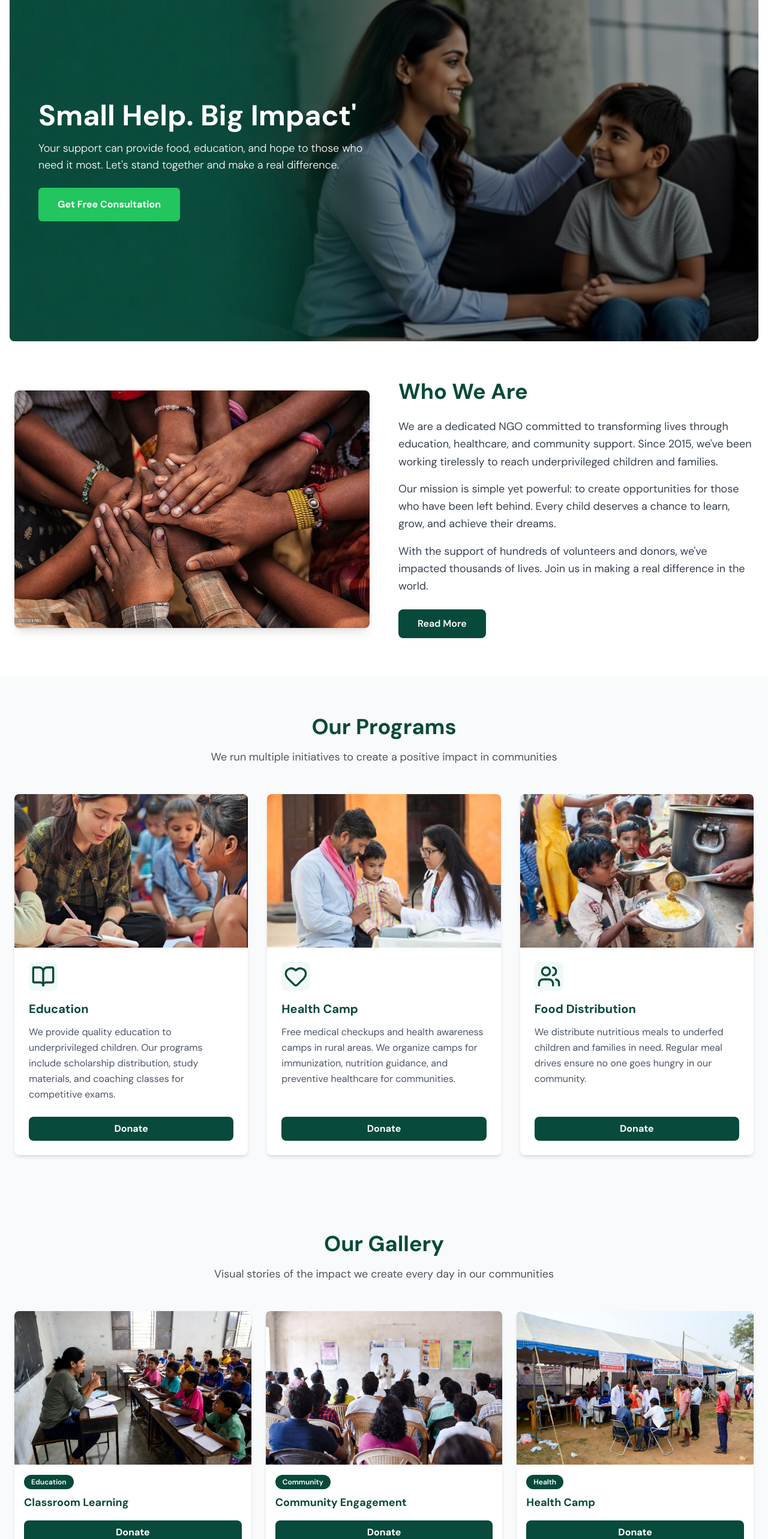
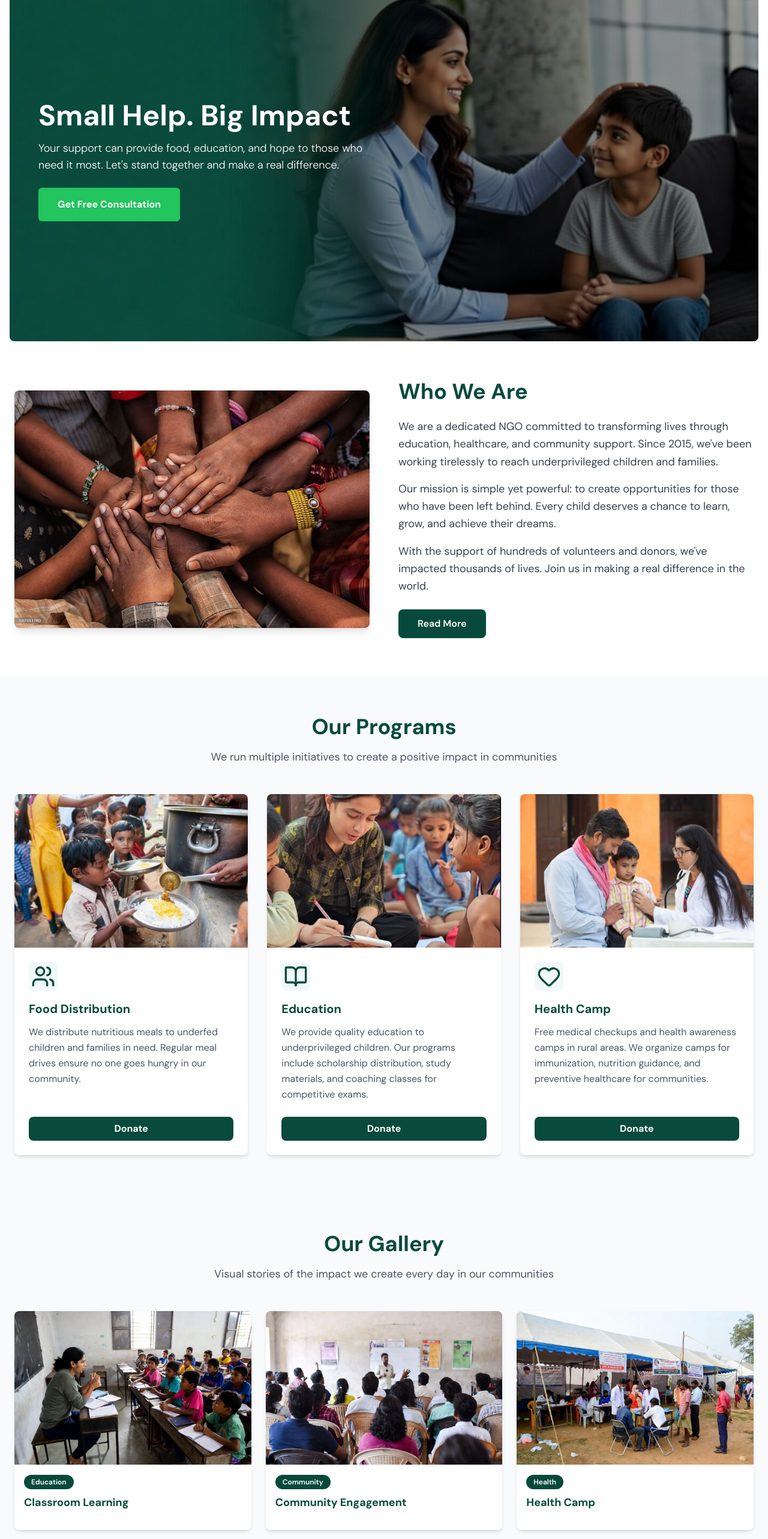
Before and after one commit to vkprajapati96/NGO, a React (Vite) app in the folder frontend/: page / in a window 1280 px wide. Shown: the part 125-2691 px from the top of the page at 60% size. Built offline with nearby package versions, Linux system fonts and the light colour scheme.

Commit message:
first commit

```diff
--- a/frontend/src/components/layout/Footer.jsx
+++ b/frontend/src/components/layout/Footer.jsx
@@ -10,10 +10,9 @@ const Footer = () => {
           {/* Logo & About */}
           <div>
             <h3 className='text-2xl font-bold mb-3'>MyHeart</h3>
-            <p className='text-emerald-100 text-sm leading-relaxed'>
-              Transforming lives through education, healthcare, and community support.
-            </p>
-          </div>
+<p className='text-emerald-100 text-sm leading-relaxed'>
+  Empowering underprivileged communities through nutritious meals, food security, healthcare support, and sustainable development programs that create lasting positive change in their lives.
+</p> </div>
 
           {/* Quick Links */}
           <div>
--- a/frontend/src/pages/About.jsx
+++ b/frontend/src/pages/About.jsx
@@ -72,7 +72,7 @@ const About = () => {
   <div className='max-w-7xl mx-auto  py-12 md:py-20 mt-2 md:mt-4 rounded-lg' style={{ backgroundColor: '#074a3c' }}>
     <div className='text-center mb-12'>
       <h1 className='text-4xl md:text-6xl font-bold mb-6 text-white'>
-        About Myheart Foundation
+        About MyHeart Foundation
       </h1>
       <p className='text-lg md:text-xl text-emerald-100 max-w-3xl mx-auto'>
         Empowering underprivileged communities through education, healthcare, and sustainable development
--- a/frontend/src/pages/Home.jsx
+++ b/frontend/src/pages/Home.jsx
@@ -22,24 +22,25 @@ import education1 from "../../src/image/education1.jpeg"
   const programs = [
     {
       id: 1,
+      icon: <Users size={40} />,
+      title: "Food Distribution",
+      description: "We distribute nutritious meals to underfed children and families in need. Regular meal drives ensure no one goes hungry in our community.",
+      image: food1
+    },
+
+    {
+      id: 2,
       icon: <BookOpen size={40} />,
       title: "Education",
       description: "We provide quality education to underprivileged children. Our programs include scholarship distribution, study materials, and coaching classes for competitive exams.",
       image: education1
     },
     {
-      id: 2,
+      id: 3,
       icon: <Heart size={40} />,
       title: "Health Camp",
       description: "Free medical checkups and health awareness camps in rural areas. We organize camps for immunization, nutrition guidance, and preventive healthcare for communities.",
       image: health1
-    },
-    {
-      id: 3,
-      icon: <Users size={40} />,
-      title: "Food Distribution",
-      description: "We distribute nutritious meals to underfed children and families in need. Regular meal drives ensure no one goes hungry in our community.",
-      image: food1
     }
   ]
 
@@ -103,7 +104,7 @@ const Home = () => {
         <div className='absolute inset-0 flex flex-col justify-center px-6 md:px-12'>
           <div className='w-full md:w-1/2'>
             <h1 className='text-2xl sm:text-3xl md:text-4xl lg:text-5xl font-bold text-white leading-tight mb-3 md:mb-4'>
-              Small Help. Big Impact'
+              Small Help. Big Impact
             </h1>
             <p className='text-sm sm:text-base md:text-lg text-white font-light mb-4 md:mb-6 leading-relaxed'>
               Your support can provide food, education, and hope to those who need it most. Let's stand together and make a real difference.
@@ -111,10 +112,10 @@ const Home = () => {
 
 <Link
   to="/contact"
-  className='inline-block bg-green-500 text-white px-5 sm:px-6 md:px-8 py-2 sm:py-3 md:py-4 rounded-md font-bold hover:bg-green-600 transition duration-300 hover:shadow-lg transform hover:scale-105'
+  className='inline-block bg-green-500 text-white px-3 sm:px-5 md:px-8 py-2 sm:py-3 md:py-4 rounded-md font-bold hover:bg-green-600 transition duration-300 hover:shadow-lg transform hover:scale-105 text-sm sm:text-base'
 >
   Get Free Consultation
-</Link>          </div>
+</Link>     </div>
         </div>
       </div>
     </div>
@@ -264,7 +265,7 @@ const Home = () => {
                 </h3>
 
                 {/* Donate Button */}
-<Link
+{/* <Link
   to="/donate"
   className='w-full block text-center px-4 py-2 rounded-lg font-bold text-white transition duration-300 hover:shadow-lg transform hover:scale-105'
   style={{ backgroundColor: '#084a3c' }}
@@ -272,7 +273,7 @@ const Home = () => {
   onMouseLeave={(e) => e.currentTarget.style.backgroundColor = '#084a3c'}
 >
   Donate
-</Link>
+</Link> */}
               </div>
             </div>
           ))}
```
